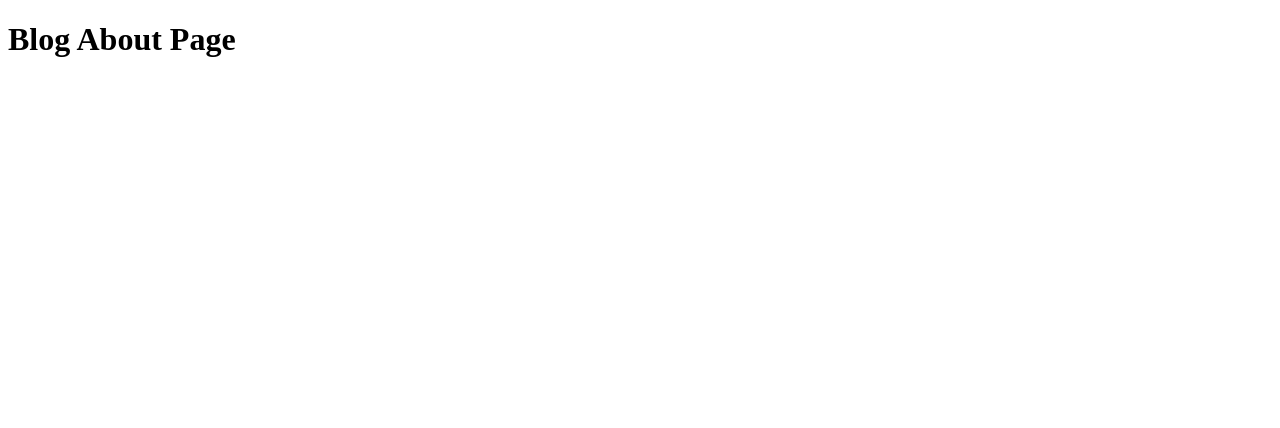
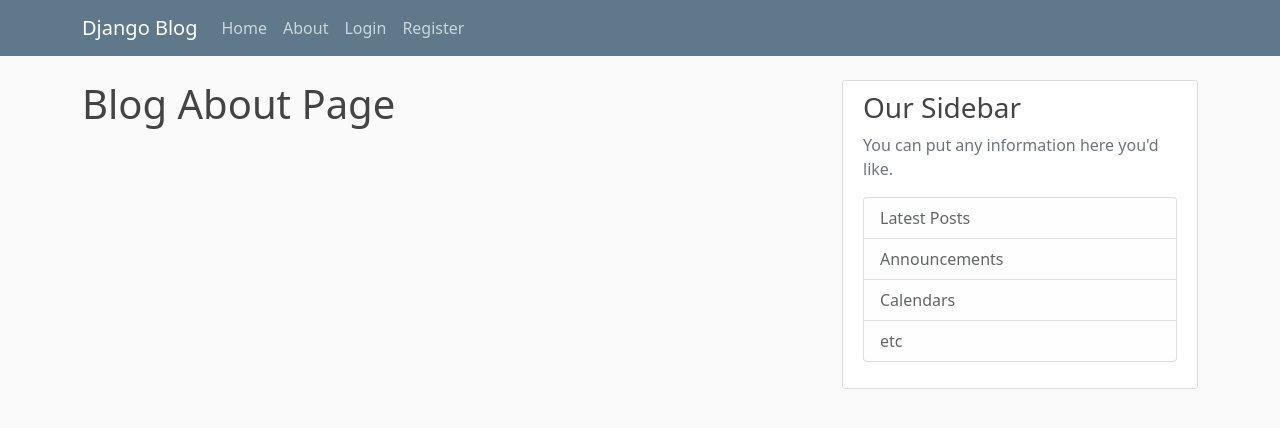
Before and after one commit to SampurnaC/django_project, a Django app: template blog/templates/blog/about.html in a window 1280 px wide. Shown: the top 428 px of the page. Run offline with Django 4.2, Linux system fonts and the light colour scheme; the template is opened without the code that fills it, so the values that code supplies are empty.

Commit message:
add bootstrap, static css file and add links to navbar

```diff
--- /dev/null
+++ b/blog/static/blog/main.css
@@ -0,0 +1,89 @@
+body {
+  background: #fafafa;
+  color: #333333;
+  margin-top: 5rem;
+}
+
+h1,
+h2,
+h3,
+h4,
+h5,
+h6 {
+  color: #444444;
+}
+
+ul {
+  margin: 0;
+}
+
+.bg-steel {
+  background-color: #5f788a;
+}
+
+.site-header .navbar-nav .nav-link {
+  color: #cbd5db;
+}
+
+.site-header .navbar-nav .nav-link:hover {
+  color: #ffffff;
+}
+
+.site-header .navbar-nav .nav-link.active {
+  font-weight: 500;
+}
+
+.content-section {
+  background: #ffffff;
+  padding: 10px 20px;
+  border: 1px solid #dddddd;
+  border-radius: 3px;
+  margin-bottom: 20px;
+}
+
+.article-title {
+  color: #444444;
+}
+
+a.article-title:hover {
+  color: #428bca;
+  text-decoration: none;
+}
+
+.article-content {
+  white-space: pre-line;
+}
+
+.article-img {
+  height: 65px;
+  width: 65px;
+  margin-right: 16px;
+}
+
+.article-metadata {
+  padding-bottom: 1px;
+  margin-bottom: 4px;
+  border-bottom: 1px solid #e3e3e3;
+}
+
+.article-metadata a:hover {
+  color: #333;
+  text-decoration: none;
+}
+
+.article-svg {
+  width: 25px;
+  height: 25px;
+  vertical-align: middle;
+}
+
+.account-img {
+  height: 125px;
+  width: 125px;
+  margin-right: 20px;
+  margin-bottom: 16px;
+}
+
+.account-heading {
+  font-size: 2.5rem;
+}
--- a/blog/templates/blog/base.html
+++ b/blog/templates/blog/base.html
@@ -1,9 +1,22 @@
+{% load static %}
+
 <!DOCTYPE html>
 <html lang="en">
   <head>
-    <meta charset="UTF-8" />
-    <meta http-equiv="X-UA-Compatible" content="IE=edge" />
-    <meta name="viewport" content="width=device-width, initial-scale=1.0" />
+    <head>
+      <!-- Required meta tags -->
+      <meta charset="utf-8" />
+      <meta name="viewport" content="width=device-width, initial-scale=1" />
+
+      <!-- Bootstrap CSS -->
+      <link
+        href="https://cdn.jsdelivr.net/npm/bootstrap@5.0.2/dist/css/bootstrap.min.css"
+        rel="stylesheet"
+        integrity="sha384-EVSTQN3/azprG1Anm3QDgpJLIm9Nao0Yz1ztcQTwFspd3yD65VohhpuuCOmLASjC"
+        crossorigin="anonymous"
+      />
+    </head>
+    <link rel="stylesheet" type="text/css" href="{% static 'blog/main.css' %}">
     {% if title %}
     <title>Django Blog- {{title}}</title>
     {% else %}
@@ -11,6 +24,59 @@
     {% endif %}
   </head>
   <body>
-    {% block content %} {% endblock %}
+    <header class="site-header">
+      <nav class="navbar navbar-expand-md navbar-dark bg-steel fixed-top">
+        <div class="container">
+          <a class="navbar-brand mr-4" href="{% url 'blog-home' %}">Django Blog</a>
+          <button
+            class="navbar-toggler"
+            type="button"
+            data-toggle="collapse"
+            data-target="#navbarToggle"
+            aria-controls="navbarToggle"
+            aria-expanded="false"
+            aria-label="Toggle navigation"
+          >
+            <span class="navbar-toggler-icon"></span>
+          </button>
+          <div class="collapse navbar-collapse" id="navbarToggle">
+            <div class="navbar-nav mr-auto">
+              <a class="nav-item nav-link" href="{% url 'blog-home' %}">Home</a>
+              <a class="nav-item nav-link" href="{% url 'blog-about' %}">About</a>
+            </div>
+            <!-- Navbar Right Side -->
+            <div class="navbar-nav">
+              <a class="nav-item nav-link" href="#">Login</a>
+              <a class="nav-item nav-link" href="#">Register</a>
+            </div>
+          </div>
+        </div>
+      </nav>
+    </header>
+    <main role="main" class="container">
+      <div class="row">
+        <div class="col-md-8">
+          {% block content %}{% endblock %}
+        </div>
+        <div class="col-md-4">
+          <div class="content-section">
+            <h3>Our Sidebar</h3>
+            <p class='text-muted'>You can put any information here you'd like.
+              <ul class="list-group">
+                <li class="list-group-item list-group-item-light">Latest Posts</li>
+                <li class="list-group-item list-group-item-light">Announcements</li>
+                <li class="list-group-item list-group-item-light">Calendars</li>
+                <li class="list-group-item list-group-item-light">etc</li>
+              </ul>
+            </p>
+          </div>
+        </div>
+      </div>
+    </main>
+    <script
+      src="https://cdn.jsdelivr.net/npm/bootstrap@5.0.2/dist/js/bootstrap.bundle.min.js"
+      integrity="sha384-MrcW6ZMFYlzcLA8Nl+NtUVF0sA7MsXsP1UyJoMp4YLEuNSfAP+JcXn/tWtIaxVXM"
+      crossorigin="anonymous"
+    ></script>
   </body>
 </html>
--- a/django_project/urls.py
+++ b/django_project/urls.py
@@ -18,5 +18,5 @@ from django.urls import path, include
 
 urlpatterns = [
     path('admin/', admin.site.urls),
-    path('blog/', include('blog.urls'))
+    path('', include('blog.urls'))
 ]
```
Also changed, not shown: blog/templates/blog/home.html (+10 -3 lines).
